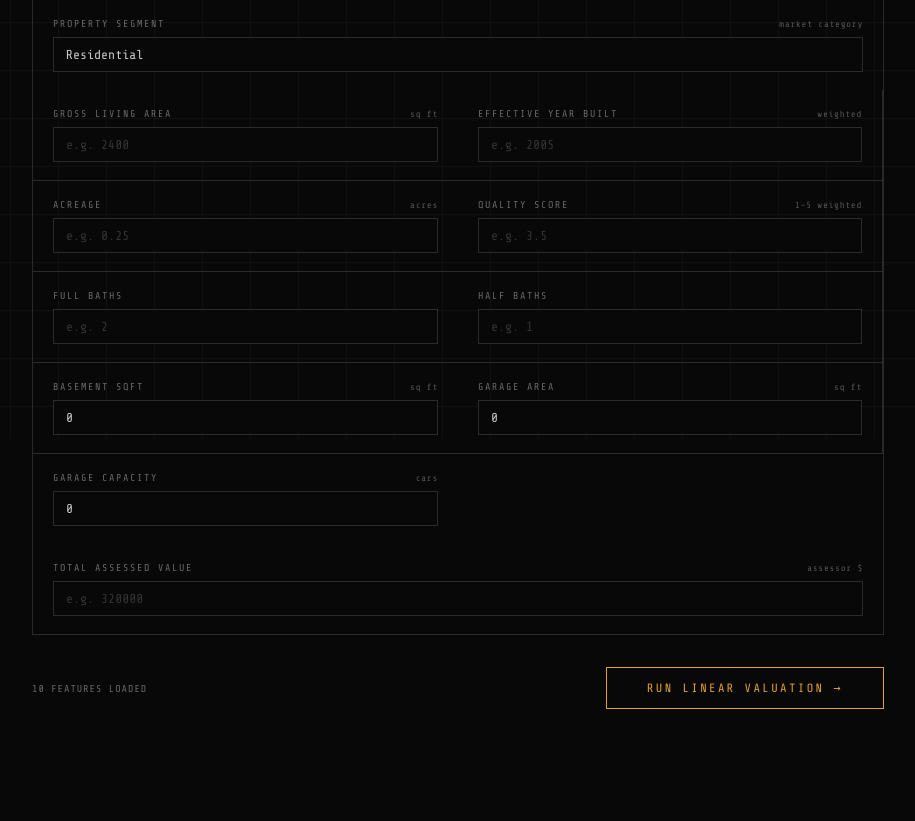
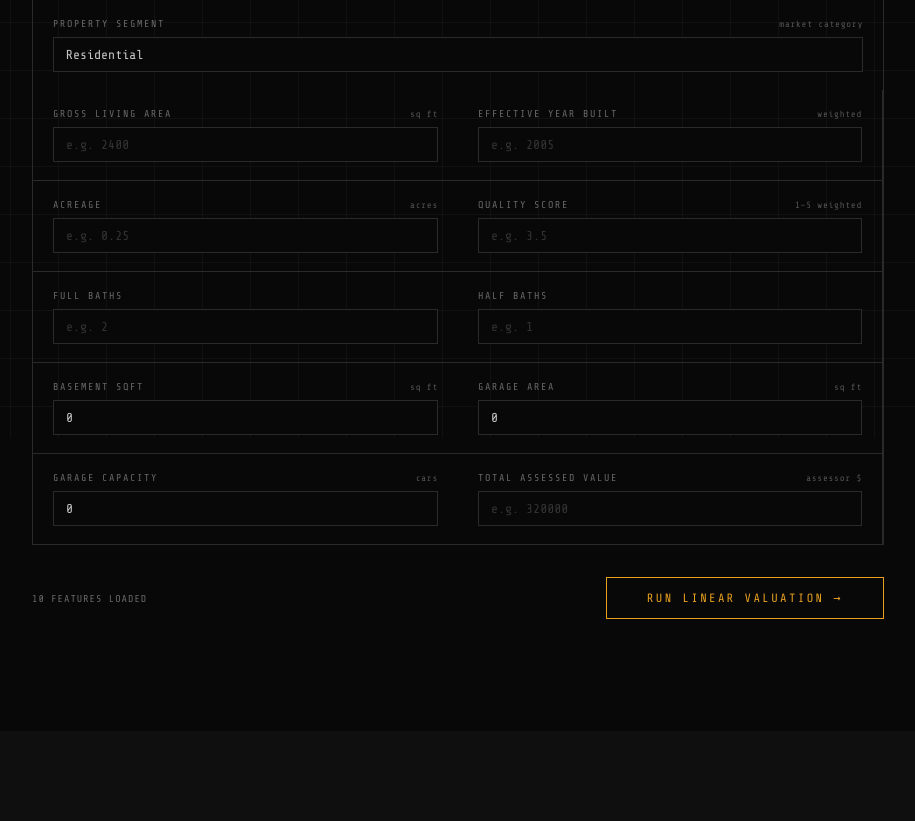
Before and after one commit to LuccaCoelho/MATH-4810_Website, a FastAPI app: template templates/main.html in a window 1280 px wide. Shown: the part 362-1183 px from the top of the page, without its empty margins (182-1097 px from the left). After the commit the page ends 981 px from the top, so only its background shows below. Run offline with FastAPI, Linux system fonts and the light colour scheme; the template is opened without the code that fills it, so the values that code supplies are empty; parts of the project's set-up code (start-up, migrations or seed data) failed here and were passed over.

Commit message:
fixing layout

```diff
--- a/templates/main.html
+++ b/templates/main.html
@@ -109,7 +109,7 @@
           <label>Garage Capacity <span class="hint">cars</span></label>
           <input type="number" step="1" name="garage_capacity" id="f_garage_capacity" placeholder="e.g. 2" value="0" />
         </div>
-        <div class="field full-width">
+        <div class="field">
           <label>Total Assessed Value <span class="hint">assessor $</span></label>
           <input type="number" step="1" name="total_value" id="f_total_value" placeholder="e.g. 320000" required />
         </div>
```
Also changed, not shown: README.md.
